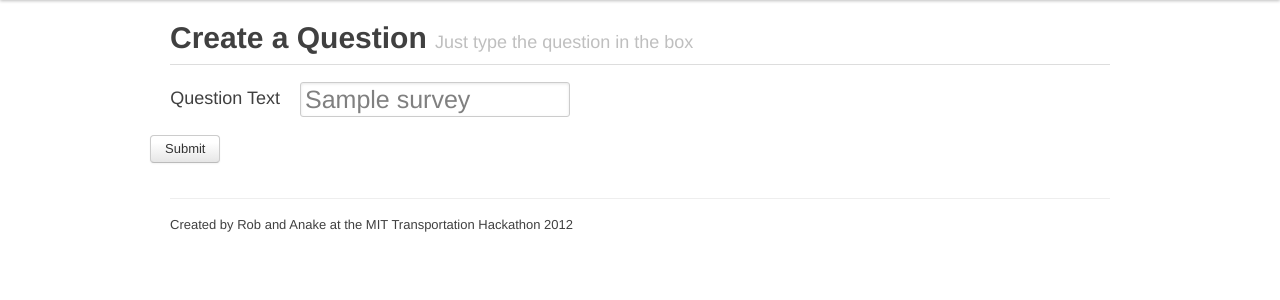
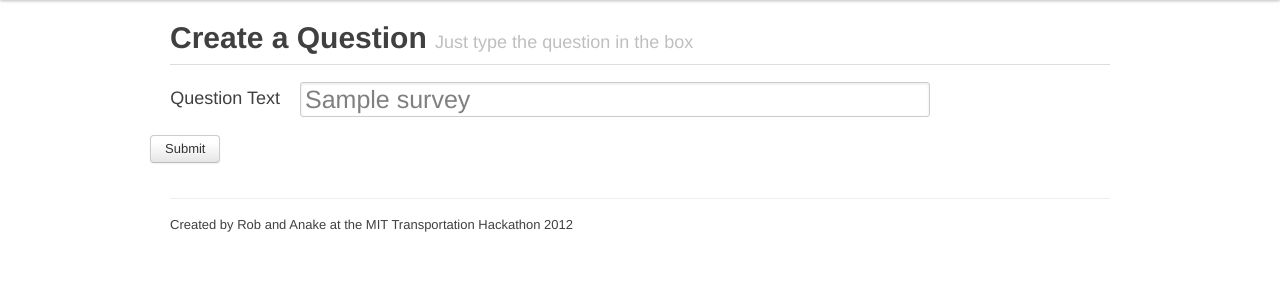
Before and after one commit to systemizer/ServAPI, a Django app: template main/templates/create_question.html in a window 1280 px wide. Shown: the part 40-340 px from the top of the page. Run offline with Django 3.2, Linux system fonts and the light colour scheme; the template is opened without the code that fills it: most values are stand-ins (such as "Sample title", 1, 10 or a date in 2020).

Commit message:
fixed style on create question

```diff
--- a/main/templates/create_question.html
+++ b/main/templates/create_question.html
@@ -10,7 +10,7 @@
 	<div id="survey-title" class="clearfix">
 	  <label name="survey-name">Question Text</label>
 	  <div class="input">
-		<input class="xlarge" name="question-text" value="{{survey.name}}" />
+		<input class="span11 xlarge" name="question-text" value="{{survey.name}}" />
 	  </div>
 	</div>
 	<input type="submit" class="btn btn-large" />
```
